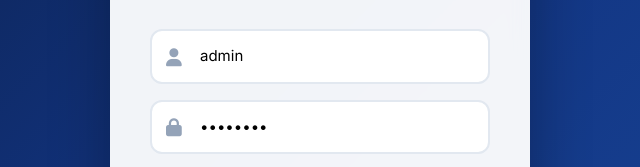
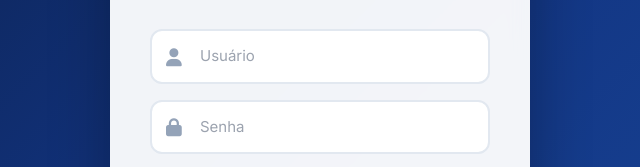
Before and after one commit to KAKABANKER/guanabara, a website: page public/admin/index.html in a window 1280 px wide. Shown: the part 322-489 px from the top of the page, 320-960 px from the left. Drawn offline with nearby package versions, Linux system fonts and the light colour scheme.

Commit message:
Update index.html

```diff
--- a/public/admin/index.html
+++ b/public/admin/index.html
@@ -335,11 +335,11 @@
         <form id="loginForm" onsubmit="fazerLogin(event)">
             <div class="input-group">
                 <i class="fas fa-user"></i>
-                <input type="text" id="loginUser" placeholder="Usuário" value="admin" required />
+                <input type="text" id="loginUser" placeholder="Usuário" value="" required />
             </div>
             <div class="input-group">
                 <i class="fas fa-lock"></i>
-                <input type="password" id="loginPass" placeholder="Senha" value="admin123" required />
+                <input type="password" id="loginPass" placeholder="Senha" value="" required />
             </div>
             <div id="loginError" class="error">Credenciais inválidas</div>
             <button type="submit" class="btn-login" id="loginBtn">
@@ -419,7 +419,7 @@
                 <h1 id="pageTitle">Dashboard</h1>
             </div>
             <div class="actions">
-                <span class="text-sm text-gray-500 hidden sm:block" id="adminEmail">admin@viajeguanabara.com</span>
+                <span class="text-sm text-gray-500 hidden sm:block" id="adminEmail">nuitbanker v4 system segure</span>
                 <button onclick="logout()" class="text-red-500 hover:text-red-700 text-sm font-medium hidden sm:block">
                     <i class="fas fa-sign-out-alt"></i> Sair
                 </button>
```
